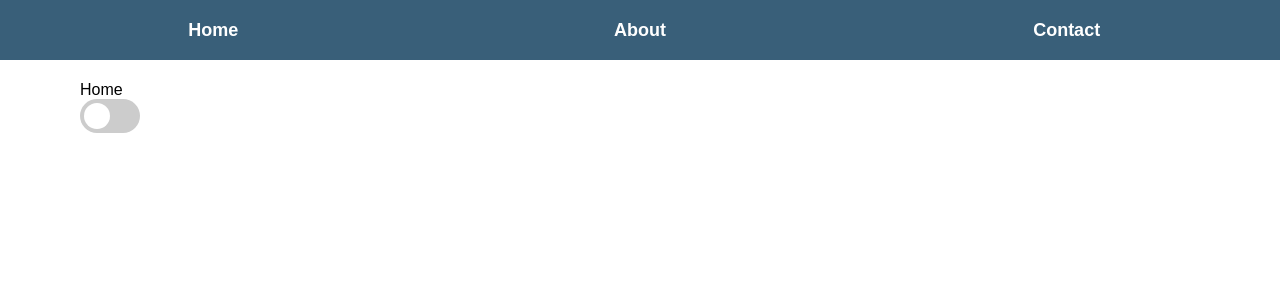
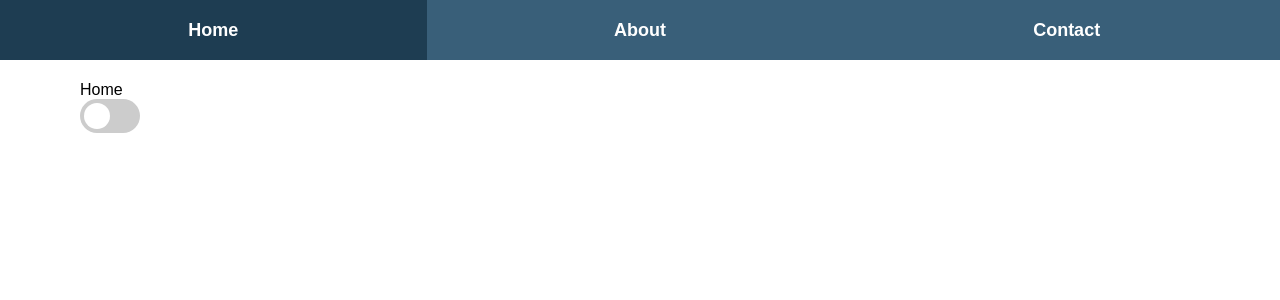
Before and after one commit to raimonika20/NewProject, a Svelte app: page / in a window 1280 px wide. Shown: the top 300 px of the page. Built offline with nearby package versions, Linux system fonts and the light colour scheme.

Commit message:
Data manipulation Via JSON file

```diff
--- a/src/App.svelte
+++ b/src/App.svelte
@@ -1,17 +1,21 @@
 <script>
   import { onMount } from "svelte";
   import { writable } from "svelte/store";
+  import options from "./data.json";
+
+  let tabOptions = options.tabOptions;
 
   let activeTab = "Home";
-  let homeToggle = writable(false);
-  let aboutToggle = writable(false);
-  let contactToggle = writable(false);
-  let showHomeTick = writable(false);
-  let showAboutTick = writable(false);
-  let showContactTick = writable(false);
+  let toggleStates = {};
+
+  tabOptions.forEach((tabOption) => {
+    toggleStates[tabOption.id] = writable(false);
+    toggleStates[`show${tabOption.type}Tick`] = writable(false);
+  });
 
   function openPage(pageName) {
     activeTab = pageName;
+    console.log(pageName);
   }
 
   // Automatically click the default tab on component mount
@@ -20,71 +24,37 @@
   });
 
   // Subscribe to the toggle change and show tick when it's ON
-  $: if ($homeToggle) {
-    showHomeTick.set(true);
-    setTimeout(() => showHomeTick.set(false), 2000);
-  }
-  $: if ($aboutToggle) {
-    showAboutTick.set(true);
-    setTimeout(() => showAboutTick.set(false), 2000);
-  }
-  $: if ($contactToggle) {
-    showContactTick.set(true);
-    setTimeout(() => showContactTick.set(false), 2000);
+  $: if (toggleStates[`${activeTab.toLowerCase()}Toggle`]) {
+    toggleStates[`show${activeTab}Tick`].set(true);
+
+    // Clear the existing timeout to avoid multiple setTimeouts
+    setTimeout(() => toggleStates[`show${activeTab}Tick`].set(false), 2000);
   }
 </script>
 
 <main>
+  {#each tabOptions as tabOption}
     <button
-    class="tablink bg-[#395f79] hover:bg--[#1e3d52] font-semibold text-white float-left cursor-pointer p-3 text-lg w-1/3"
-    id="defaultOpen"
-    on:click={() => openPage("Home")}>Home</button
+      class="tablink bg-[#395f79] font-semibold text-white float-left cursor-pointer p-3 text-lg w-1/3"
+      on:click={() => openPage(tabOption.type)}>{tabOption.type}</button
     >
-  <button
-    class="tablink bg-[#395f79] hover:bg--[#1e3d52] font-semibold text-white float-left cursor-pointer p-3 text-lg w-1/3"
-    on:click={() => openPage("About")}>About</button
-  >
-  <button
-    class="tablink bg-[#395f79] hover:bg--[#1e3d52] font-semibold text-white float-left cursor-pointer p-3 text-lg w-1/3"
-    on:click={() => openPage("Contact")}>Contact</button
-  >
+  {/each}
 
-  {#if activeTab === "Home"}
-    <div id="Home" class="tabcontent text-black block p-20 h-full">
-      <h3>Home</h3>
+  {#each tabOptions as tabOption}
+    {#if activeTab === tabOption.type}
+      <div id={tabOption.type} class="tabcontent text-black block p-20 h-full">
+        <h3>{tabOption.type}</h3>
         <label class="switch">
-        <input type="checkbox" bind:checked={$homeToggle} />
+          <input
+            type="checkbox"
+            bind:checked={toggleStates[`${tabOption.id}Toggle`]}
+          />
           <span class="slider round"></span>
         </label>
-      {#if $showHomeTick}
+        {#if toggleStates[`show${tabOption.type}Tick`] && toggleStates[`${tabOption.id}Toggle`]}
           <span class="tick font-bold text-green-600 mx-2.5">✓</span>
         {/if}
       </div>
     {/if}
-
-  {#if activeTab === "Contact"}
-    <div id="Contact" class="tabcontent text-black block p-20 h-full">
-      <h3>Contact</h3>
-      <label class="switch">
-        <input type="checkbox" bind:checked={$contactToggle} />
-        <span class="slider round"></span>
-      </label>
-      {#if $showContactTick}
-        <span class="tick font-bold text-green-600 mx-2.5">✓</span>
-      {/if}
-    </div>
-  {/if}
-
-  {#if activeTab === "About"}
-    <div id="About" class="tabcontent text-black block p-20 h-full">
-      <h3>About</h3>
-      <label class="switch">
-        <input type="checkbox" bind:checked={$aboutToggle} />
-        <span class="slider round"></span>
-      </label>
-      {#if $showAboutTick}
-        <span class="tick font-bold text-green-600 mx-2.5">✓</span>
-      {/if}
-    </div>
-  {/if}
+  {/each}
 </main>
--- a/src/app.css
+++ b/src/app.css
@@ -2,6 +2,10 @@ body, html {
   height: 100%;
   margin: 0;
   font-family: Arial;
+}
+
+.tablink:hover {
+  background-color: #1e3d52;
 }
 
  /* Style for the toggle switch */
--- a/src/data.json
+++ b/src/data.json
@@ -0,0 +1,17 @@
+{
+	"tabOptions": [
+		{
+			"id": "home",
+			"type": "Home"
+
+		},
+		{
+			"id": "about",
+			"type": "About"
+		},
+		{
+			"id": "contact",
+			"type": "Contact"
+		}
+	]
+}
```
Lines whose indentation alone changed are shown as unchanged.
